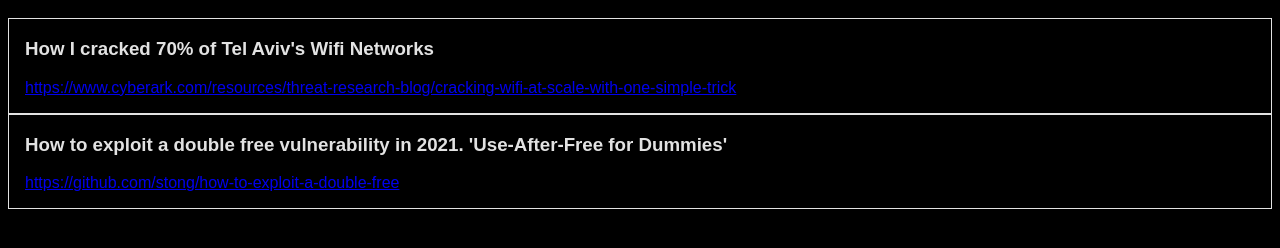
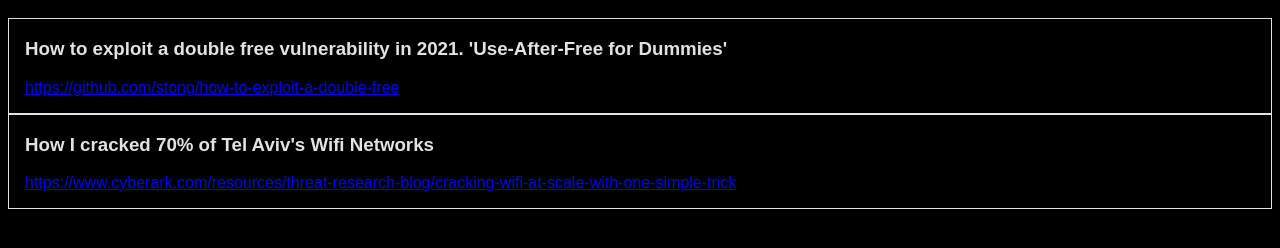
Before and after one commit to FenrirSec/NewsFeed_Telegram_Bot, a plain HTML site: page docs/index.html in a window 1280 px wide. Shown: the part 48-296 px from the top of the page. Drawn offline with Linux system fonts and the light colour scheme; a web font is replaced by a local one.

Commit message:
reversed articles order

```diff
--- a/docs/index.html
+++ b/docs/index.html
@@ -46,7 +46,7 @@
 	  }
 	  function onContentLoaded(response) {
 	      if (this.readyState == 4 && this.status == 200) {
-		  window.content = JSON.parse(this.responseText)
+		  window.content = JSON.parse(this.responseText).reverse()
 		  let container = document.querySelector('#content')
 		  window.content.forEach((link) => {
 		      if (link.includes(' http')) {
```
